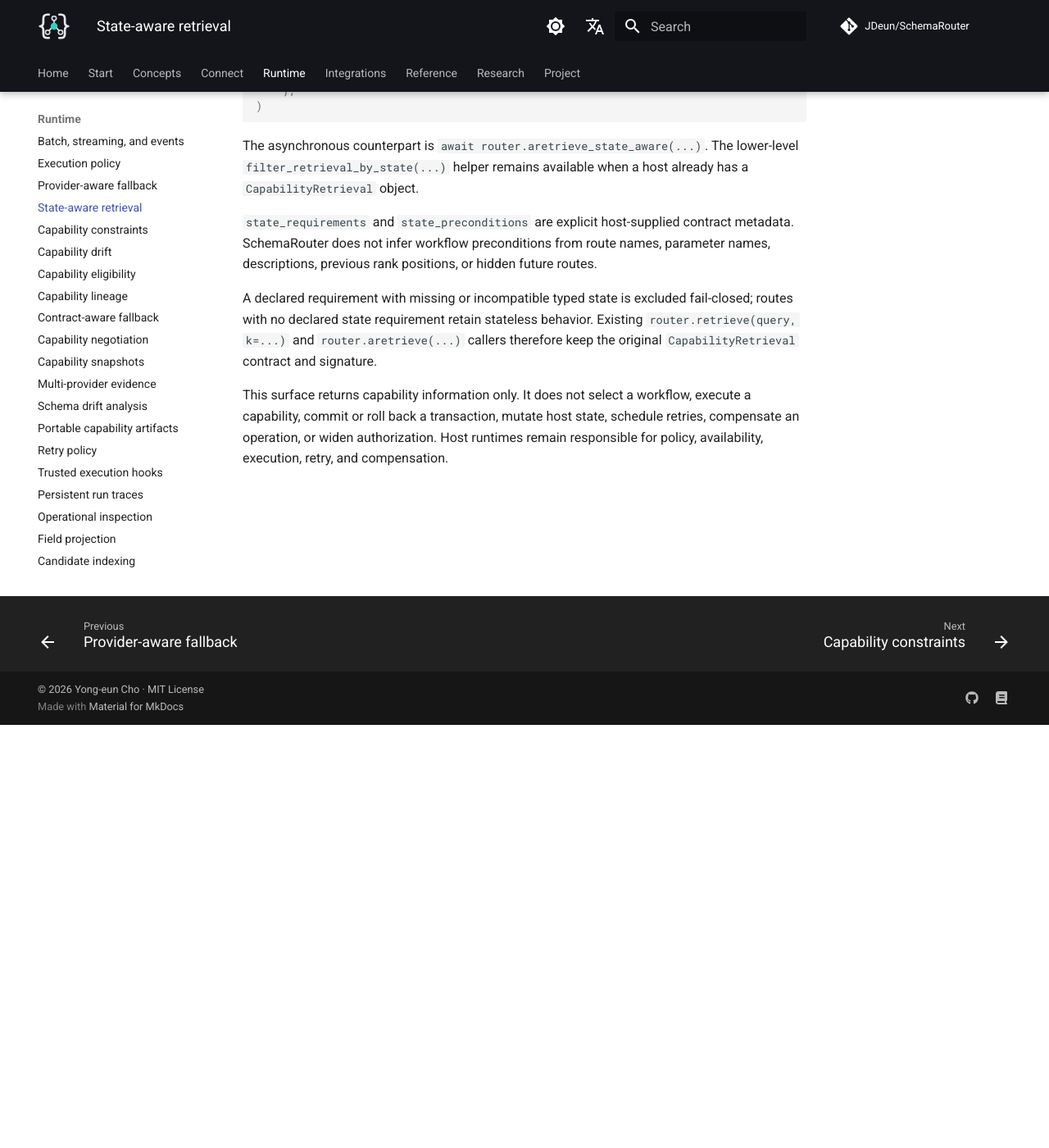
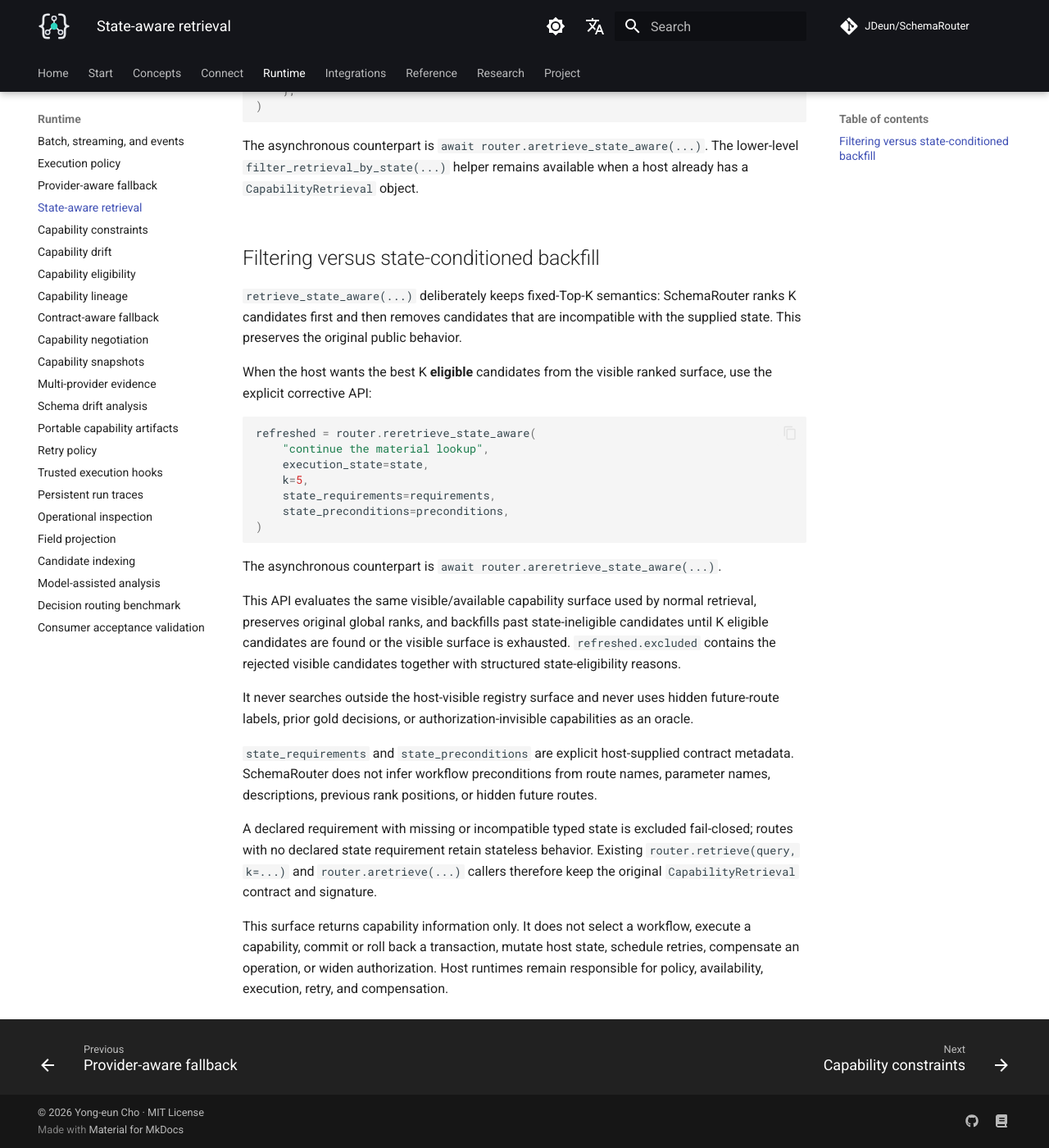
Before and after one commit to JDeun/SchemaRouter, an MkDocs documentation site: the page built from docs/guides/state-aware-retrieval.md, in a window 1280 px wide and 1400 px high, scrolled down 516 px. Shown: the whole window at 82% size. Built offline with MkDocs 1.6.1 and Material for MkDocs 9.7.7, drawn with Linux system fonts in a browser that asks for light colours; comment, search, counter and statistics services are not loaded.

Commit message:
docs: explain state-conditioned reretrieval

````diff
--- a/docs/guides/state-aware-retrieval.md
+++ b/docs/guides/state-aware-retrieval.md
@@ -23,6 +23,28 @@
 
 The asynchronous counterpart is `await router.aretrieve_state_aware(...)`. The lower-level `filter_retrieval_by_state(...)` helper remains available when a host already has a `CapabilityRetrieval` object.
 
+## Filtering versus state-conditioned backfill
+
+`retrieve_state_aware(...)` deliberately keeps fixed-Top-K semantics: SchemaRouter ranks K candidates first and then removes candidates that are incompatible with the supplied state. This preserves the original public behavior.
+
+When the host wants the best K **eligible** candidates from the visible ranked surface, use the explicit corrective API:
+
+```python
+refreshed = router.reretrieve_state_aware(
+    "continue the material lookup",
+    execution_state=state,
+    k=5,
+    state_requirements=requirements,
+    state_preconditions=preconditions,
+)
+```
+
+The asynchronous counterpart is `await router.areretrieve_state_aware(...)`.
+
+This API evaluates the same visible/available capability surface used by normal retrieval, preserves original global ranks, and backfills past state-ineligible candidates until K eligible candidates are found or the visible surface is exhausted. `refreshed.excluded` contains the rejected visible candidates together with structured state-eligibility reasons.
+
+It never searches outside the host-visible registry surface and never uses hidden future-route labels, prior gold decisions, or authorization-invisible capabilities as an oracle.
+
 `state_requirements` and `state_preconditions` are explicit host-supplied contract metadata. SchemaRouter does not infer workflow preconditions from route names, parameter names, descriptions, previous rank positions, or hidden future routes.
 
 A declared requirement with missing or incompatible typed state is excluded fail-closed; routes with no declared state requirement retain stateless behavior. Existing `router.retrieve(query, k=...)` and `router.aretrieve(...)` callers therefore keep the original `CapabilityRetrieval` contract and signature.
````
